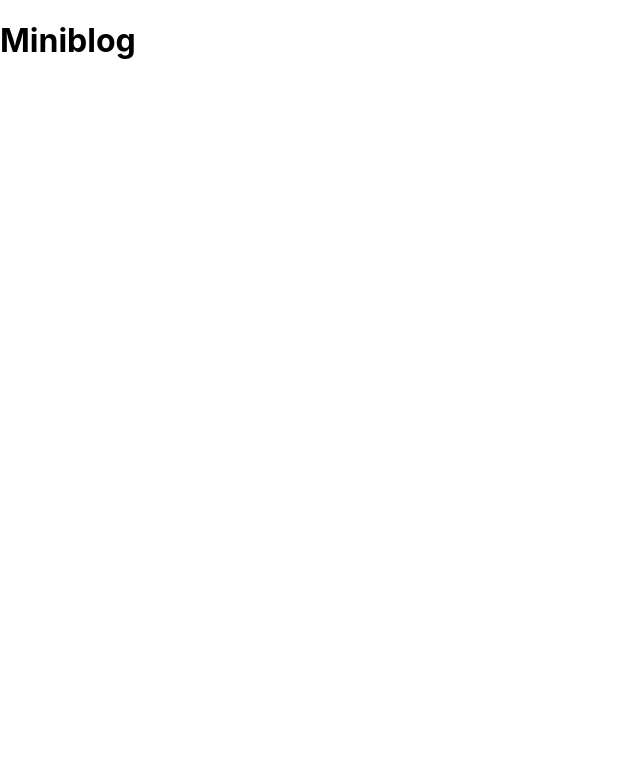
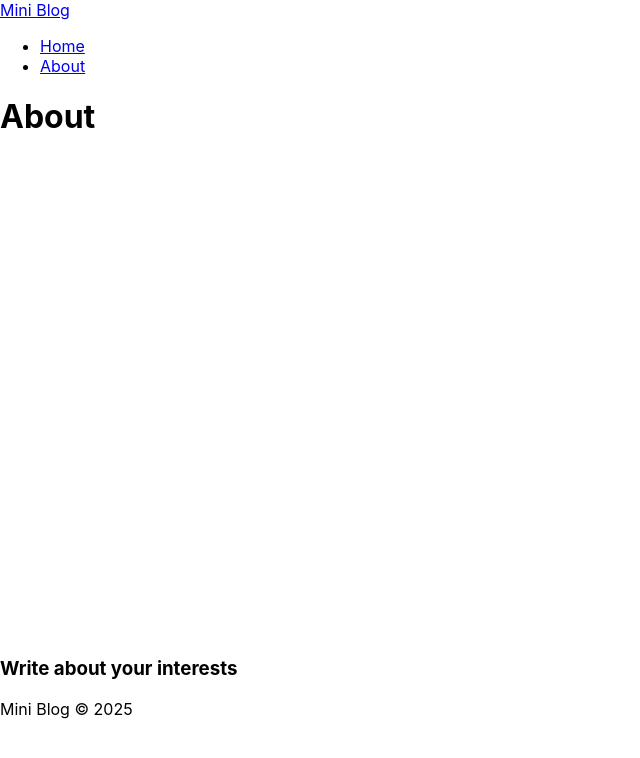
Before and after one commit to deyvisong/miniblog, a React (Create React App) app: page /about in a window 1280 px wide. Shown: the top 758 px of the page, without its empty margins (0-640 px from the left). Built offline with nearby package versions, Linux system fonts and the light colour scheme.

Commit message:
create pages, Routes etc

```diff
--- a/package.json
+++ b/package.json
@@ -7,6 +7,7 @@
     "firebase": "^11.1.0",
     "react": "^19.0.0",
     "react-dom": "^19.0.0",
+    "react-router-dom": "^7.1.1",
     "react-scripts": "5.0.1",
     "web-vitals": "^4.2.4"
   },
--- a/src/App.js
+++ b/src/App.js
@@ -1,9 +1,26 @@
 import "./App.css";
+
+import { BrowserRouter, Routes, Route, Navigate } from "react-router-dom";
+import Home from "./pages/Home/Home";
+import About from "./pages/About/About";
+import Navbar from "./components/Navbar";
+import Footer from "./components/Footer";
+
+// pages
 
 function App() {
   return (
     <div className="App">
-      <h1>Miniblog</h1>
+      <BrowserRouter>
+        <Navbar />
+        <div className="container">
+          <Routes>
+            <Route path="/" element={<Home />} />
+            <Route path="/about" element={<About />} />
+          </Routes>
+        </div>
+        <Footer />
+      </BrowserRouter>
     </div>
   );
 }
--- /dev/null
+++ b/src/components/Footer.js
@@ -0,0 +1,11 @@
+import styles from "./Footer.module.css";
+const Footer = () => {
+  return (
+    <footer>
+      <h3>Write about your interests</h3>
+      <p>Mini Blog &copy; 2025</p>
+    </footer>
+  );
+};
+
+export default Footer;
--- /dev/null
+++ b/src/components/Navbar.js
@@ -0,0 +1,23 @@
+import { NavLink } from "react-router-dom";
+
+import styles from "./Navbar.module.css";
+
+const Navbar = () => {
+  return (
+    <nav>
+      <NavLink to="/">
+        Mini <span>Blog</span>
+      </NavLink>
+      <ul>
+        <li>
+          <NavLink to="/">Home</NavLink>
+        </li>
+        <li>
+          <NavLink to="/about">About</NavLink>
+        </li>
+      </ul>
+    </nav>
+  );
+};
+
+export default Navbar;
--- /dev/null
+++ b/src/pages/About/About.js
@@ -0,0 +1,12 @@
+// CSS
+import styles from "./About.module.css";
+
+const About = () => {
+  return (
+    <div>
+      <h1>About</h1>
+    </div>
+  );
+};
+
+export default About;
--- /dev/null
+++ b/src/pages/Home/Home.js
@@ -0,0 +1,11 @@
+// CSS
+import styles from "./Home.module.css";
+const Home = () => {
+  return (
+    <div>
+      <h1>Home</h1>
+    </div>
+  );
+};
+
+export default Home;
```
Also changed, not shown: src/components/Footer.module.css (added), src/components/Navbar.module.css (added), src/firebase/config.js (renamed from firebase/config.js), src/pages/About/About.module.css (added), src/pages/Home/Home.module.css (added), 1 other file (tests, documents, lock files or other folders).
